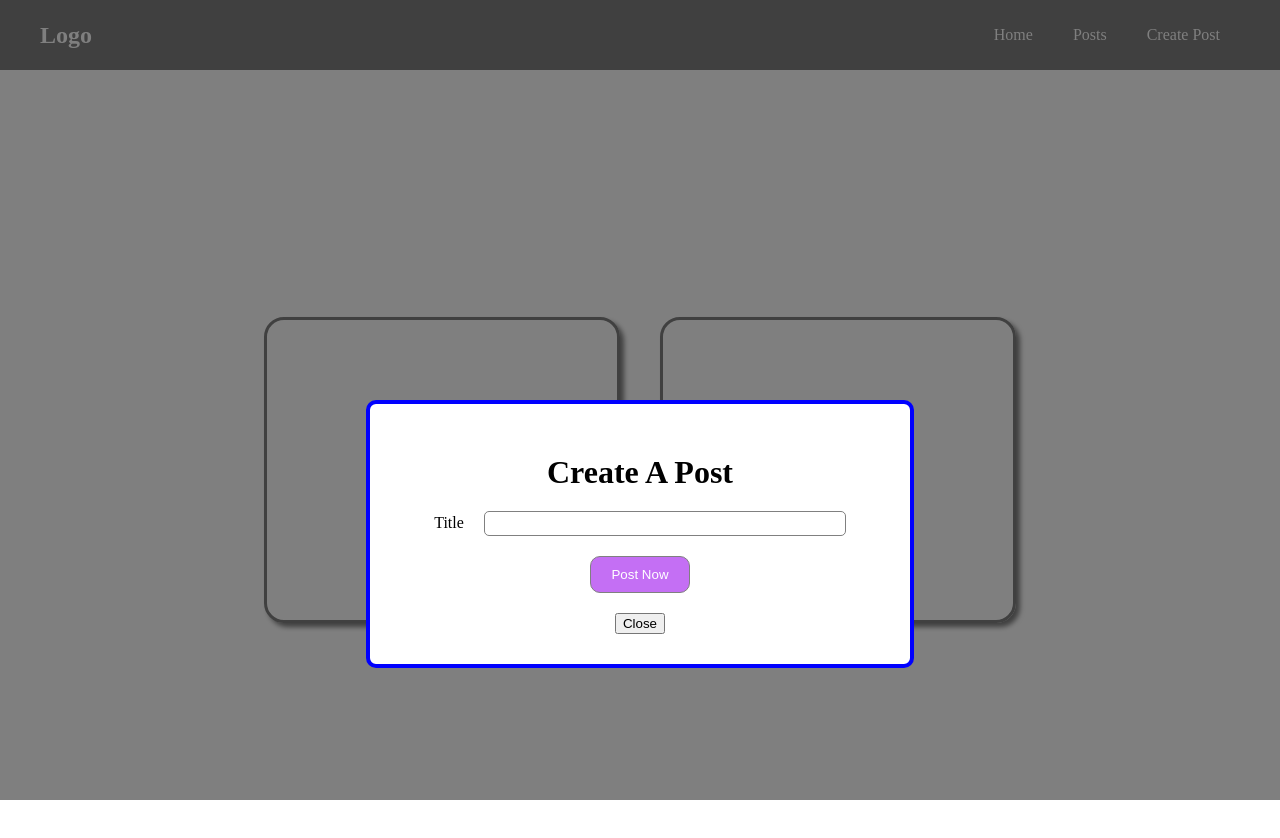
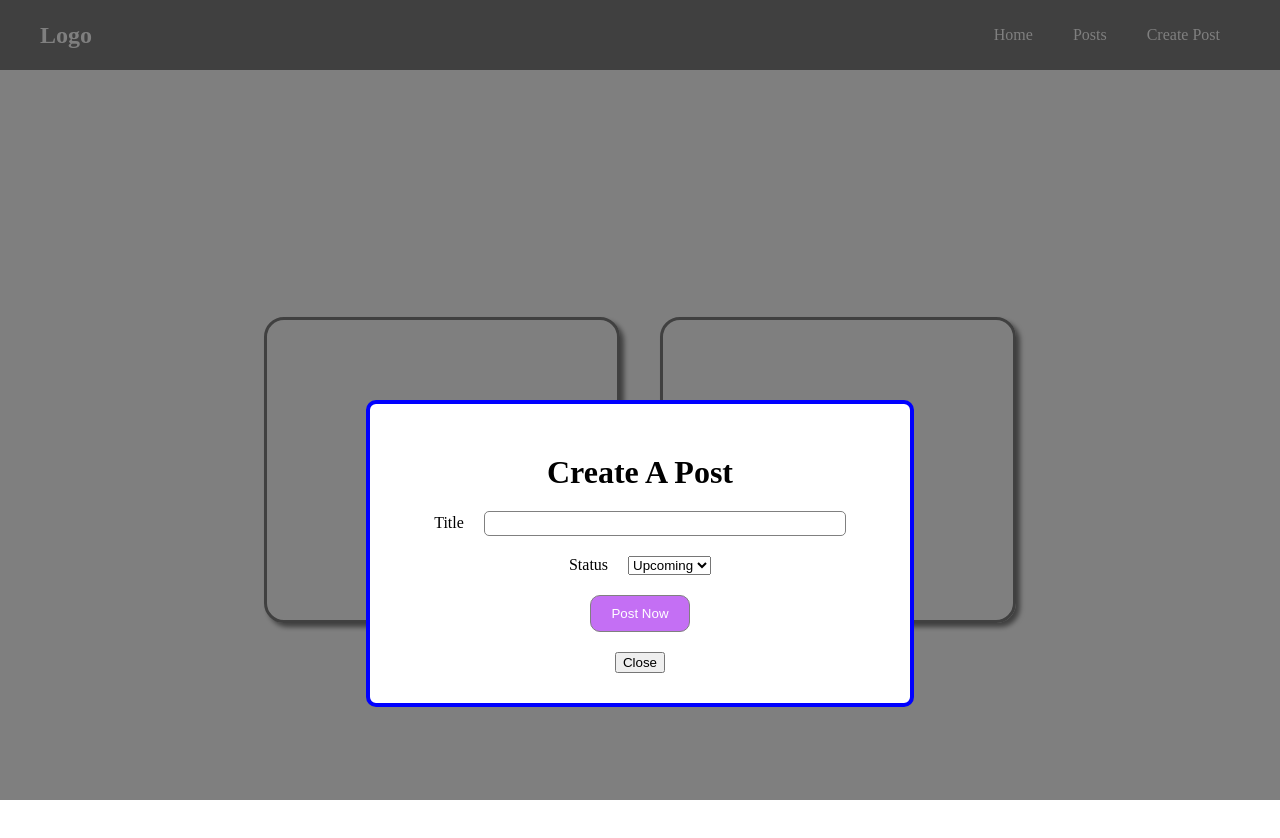
Before and after one commit to EiEaintThwe/ReactLesson, a React (Create React App) app in the folder spa-react/: page / in a window 1280 px wide. Both pictures are taken after a click on the item "Create Post". Shown: the top 838 px of the page. Built offline with nearby package versions, Linux system fonts and the light colour scheme.

Commit message:
use select box

```diff
--- a/spa-react/src/App.js
+++ b/spa-react/src/App.js
@@ -11,11 +11,13 @@
   let [posts, setPosts] = useState([
     {
       id: 1,
-      title: 'First Post'
+      title: 'First Post',
+      status: 'upcoming'
     },
     {
       id: 2,
-      title: 'Second Post'
+      title: 'Second Post',
+      status: 'dropped'
     },
   ]);
 
--- a/spa-react/src/assets/components/PostForm/index.js
+++ b/spa-react/src/assets/components/PostForm/index.js
@@ -1,19 +1,13 @@
-import React, { useRef, useState } from 'react'
+import React, { useState } from 'react'
 import './index.css';
 
 export default function Index({addPost}) {
 
-  // let [title, setTitle] = useState("");
-  // let onChangeHandler = (e) => {
-  //   setTitle(e.target.value);
-  let title = useRef();
-
-  // }
+  let [title, setTitle] = useState("");
+  let [status, setStatus] = useState("upcoming");
   let resetForm = () => {
-    // setTitle("");
-    title.current.value = "";
+    setTitle("");
     console.log('updated successfully');
-
   }
 
   let upload_post = (e) => {
@@ -21,8 +15,8 @@
 
     let post = {
       id: Math.floor(Math.random() * 10000),
-      // title: title
-      title: title.current.value
+      title: title,
+      status: status
     }
 
     resetForm();
@@ -33,11 +27,16 @@
         <h1>Create A Post</h1>
         <div className='form-control'>
             <label htmlFor=''>Title</label>
-            {/* <input type='text' onChange={(e) => setTitle(e.target.value)} value={title}/> */}
-              <input type='text'  ref={title}/>
+            <input type='text' onChange={(e) => setTitle(e.target.value)} value={title}/>
         </div>
-        {/* <p>{title}</p>
-        <button type='button' onClick={resetForm}>Reset Form</button> */}
+        <div className='form-control'>
+          <label htmlFor=''>Status</label>
+          <select value={status} onChange={(e) => setStatus(e.target.value)}>
+            <option value="dropped">Dropped</option>
+            <option value="ongoing">Ongoing</option>
+            <option value="upcoming">Upcoming</option>
+          </select>
+        </div>
 
         <div className='form-control'>
             <button type='submit'>Post Now</button>
--- a/spa-react/src/assets/components/PostsList/index.css
+++ b/spa-react/src/assets/components/PostsList/index.css
@@ -10,6 +10,7 @@
     flex-basis: 350px;
     height: 300px;
     display: flex;
+    flex-direction: column;
     justify-content: center;
     align-items: center;
     font-size: 20px;
--- a/spa-react/src/assets/components/PostsList/index.js
+++ b/spa-react/src/assets/components/PostsList/index.js
@@ -6,7 +6,10 @@
   return (
     <div className='postList container'>
         {posts.map(post => (
-            <div key={post.id} className={`single-post ${styles.card}`}>{post.title}</div>
+            <div key={post.id} className={`single-post ${styles.card}`}>
+              <h3>{post.title}</h3>
+              <h4>status - {post.status}</h4>
+              </div>
         ))}
       </div>
   )
```
